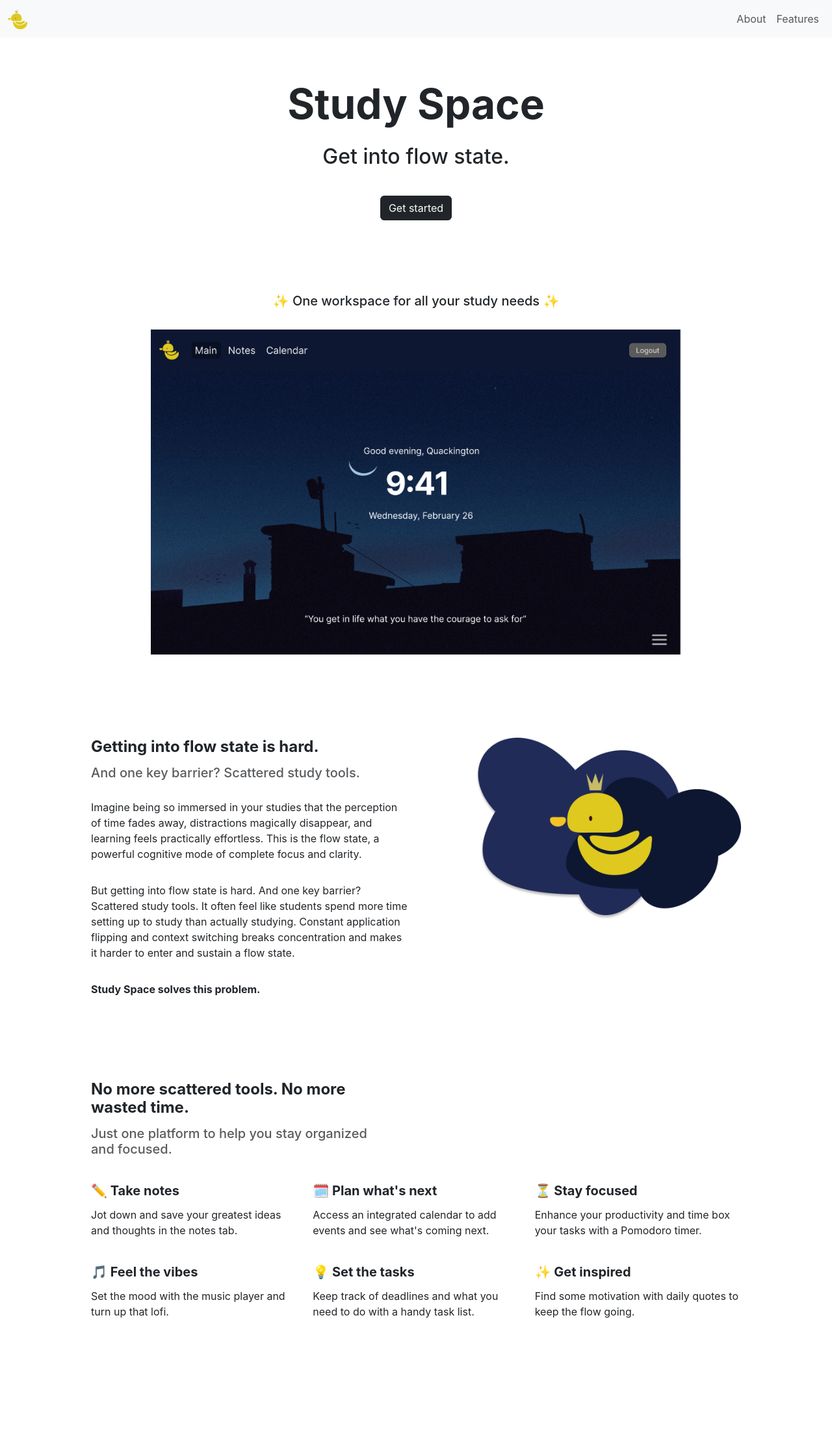
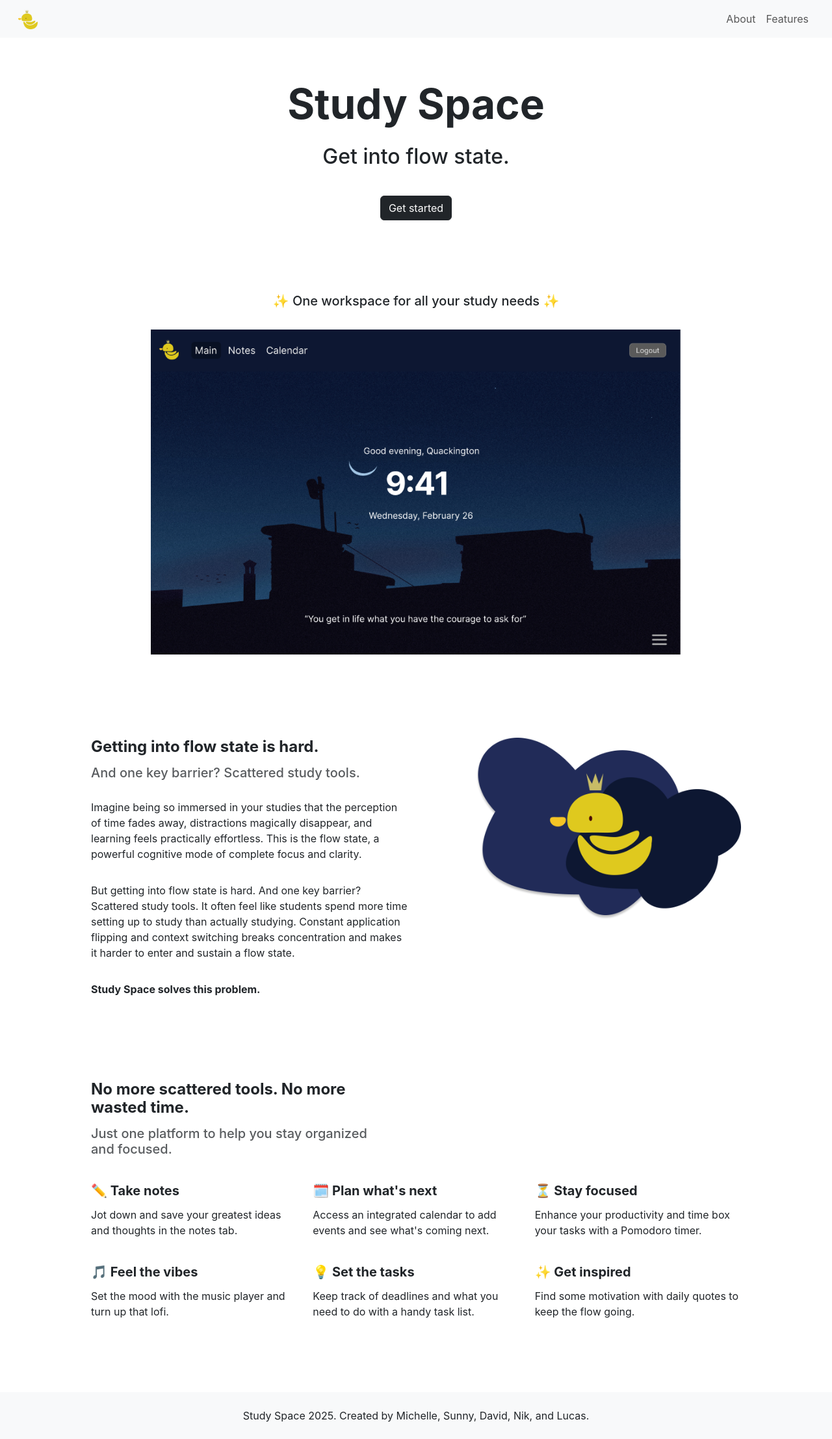
Before and after one commit to GUI-II-Project/StudySpace, a React (Create React App) app in the folder studyspace/: page / in a window 1280 px wide. Shown: the whole page at 65% size. Before the commit the page ends 2110 px from the top, so only its background shows below. Built offline with nearby package versions, Linux system fonts and the light colour scheme.

Commit message:
feat: add footer

```diff
--- a/studyspace/src/components/NavBar.js
+++ b/studyspace/src/components/NavBar.js
@@ -6,7 +6,7 @@ class NavBar extends React.Component {
     return(
       <div>
         <nav class="navbar navbar-expand-lg navbar-light bg-light">
-          <div class="container-fluid">
+          <div class="container-fluid" style={{ marginLeft: '1rem', marginRight: '1rem' }}>
             <a class="navbar-brand" href="#">
               <img src={logo} alt="logo" width="30" height="30"/>
             </a>
--- a/studyspace/src/pages/Landing.js
+++ b/studyspace/src/pages/Landing.js
@@ -45,7 +45,7 @@ function LandingPage() {
       <div class="col-5"></div>
     </div>
 
-    <div style={{ marginTop: '2rem', marginBottom: '4rem', marginLeft: '8rem', marginRight: '8rem' }} class="row justify-content-left text-start row-gap-4">
+    <div style={{ marginTop: '2rem', marginBottom: '6rem', marginLeft: '8rem', marginRight: '8rem' }} class="row justify-content-left text-start row-gap-4">
       <div class="col-4">
         <h5 style={{ fontWeight: 'bold' }}>✏️ Take notes</h5>
         <p style={{ paddingTop: '5px' }}>Jot down and save your greatest ideas and thoughts in the notes tab.</p>
@@ -72,6 +72,13 @@ function LandingPage() {
      </div>
     </div>
 
+    <footer class="bg-light pt-2 pb-2">
+      <div class="container">
+        <div class="text-center mt-3">
+          <p>Study Space 2025. Created by Michelle, Sunny, David, Nik, and Lucas.</p>
+        </div>
+      </div>
+    </footer>
   </div>
   );
 }
```
